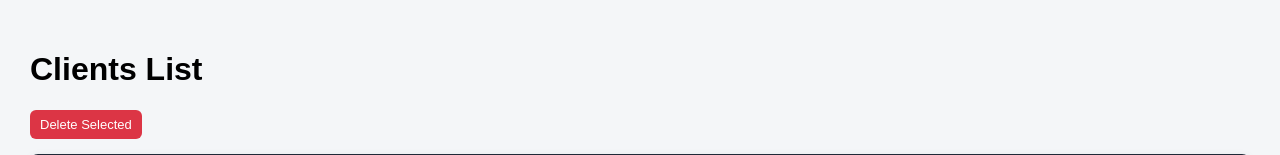
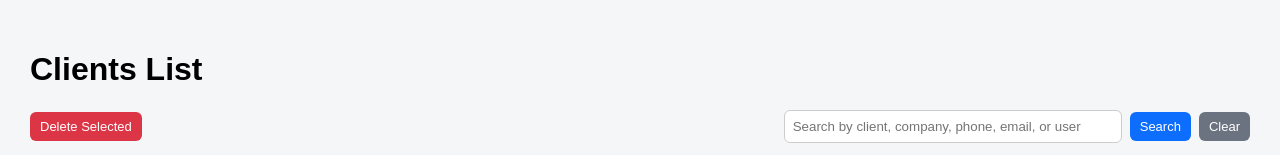
Before and after one commit to MBishta/client-portal-project, a Django app: page /clients/ in a window 1280 px wide. Shown: the part 51-206 px from the top of the page. Run offline with Django 5.2, Linux system fonts and the light colour scheme; a user stored in the database is signed in; data comes from the database, SQL or seed files in the repository.

Commit message:
Add client search filter

```diff
--- a/clients/views.py
+++ b/clients/views.py
@@ -1,4 +1,5 @@
 from django.contrib.auth.decorators import login_required
+from django.db.models import Q
 from django.shortcuts import get_object_or_404, redirect, render
 
 from .forms import ClientForm
@@ -12,9 +13,20 @@ def client_list_view(request):
     else:
         clients = Client.objects.all()
 
+    search_query = request.GET.get('q')
+    if search_query:
+        clients = clients.filter(
+        Q(client_name__icontains=search_query) |
+        Q(company_name__icontains=search_query) |
+        Q(phone__icontains=search_query) |
+        Q(email__icontains=search_query) |
+        Q(user__username__icontains=search_query)
+    ).distinct()
+
     return render(request, 'clients/client_list.html', {
-        'clients': clients
-    })
+    'clients': clients,
+    'search_query': search_query,
+})
 
 
 @login_required
--- a/templates/clients/client_list.html
+++ b/templates/clients/client_list.html
@@ -70,14 +70,36 @@
         color: white !important;
     }
 
+    .btn-secondary {
+        background: #6b7280;
+        color: white !important;
+    }
+
     .table-actions {
         display: flex;
         gap: 6px;
         align-items: center;
     }
 
-    .bulk-actions {
+    .top-actions-row {
+        display: flex;
+        justify-content: space-between;
+        align-items: center;
         margin-bottom: 15px;
+        gap: 15px;
+    }
+
+    .search-box {
+        display: flex;
+        gap: 8px;
+        align-items: center;
+    }
+
+    .search-box input {
+        padding: 8px;
+        width: 320px;
+        border: 1px solid #ccc;
+        border-radius: 6px;
     }
 </style>
 
@@ -92,10 +114,26 @@
         {% csrf_token %}
 
         {% if request.user.role == 'ADMIN' %}
-            <div class="bulk-actions">
+            <div class="top-actions-row">
                 <button type="submit" class="btn btn-danger">
                     Delete Selected
                 </button>
+
+                <div class="search-box">
+                    <input type="text"
+                           id="clientSearchInput"
+                           value="{{ search_query|default:'' }}"
+                           placeholder="Search by client, company, phone, email, or user"
+                           onkeydown="if(event.key === 'Enter'){ event.preventDefault(); searchClients(); }">
+
+                    <button type="button" class="btn btn-primary" onclick="searchClients()">
+                        Search
+                    </button>
+
+                    <a href="{% url 'clients:client_list' %}" class="btn btn-secondary">
+                        Clear
+                    </a>
+                </div>
             </div>
         {% endif %}
 
@@ -174,9 +212,43 @@
         </table>
     </form>
 {% else %}
+    <div class="top-actions-row" style="justify-content: flex-end;">
+        <div class="search-box">
+            <input type="text"
+                   id="clientSearchInput"
+                   value="{{ search_query|default:'' }}"
+                   placeholder="Search by client, company, phone, email, or user"
+                   onkeydown="if(event.key === 'Enter'){ event.preventDefault(); searchClients(); }">
+
+            <button type="button" class="btn btn-primary" onclick="searchClients()">
+                Search
+            </button>
+
+            <a href="{% url 'clients:client_list' %}" class="btn btn-secondary">
+                Clear
+            </a>
+        </div>
+    </div>
+
     <div class="empty-message">
         <p>No clients found.</p>
     </div>
 {% endif %}
 
+<script>
+    function searchClients() {
+        const searchInput = document.getElementById('clientSearchInput');
+        const searchValue = searchInput ? searchInput.value.trim() : '';
+        const params = new URLSearchParams(window.location.search);
+
+        if (searchValue) {
+            params.set('q', searchValue);
+        } else {
+            params.delete('q');
+        }
+
+        window.location.href = "{% url 'clients:client_list' %}?" + params.toString();
+    }
+</script>
+
 {% endblock %}
```
